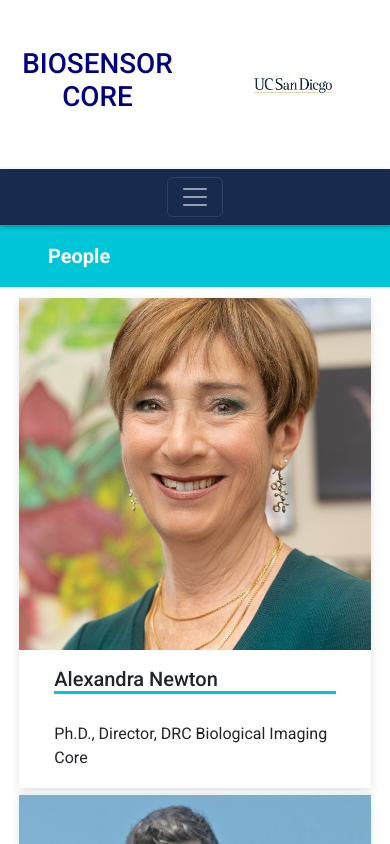
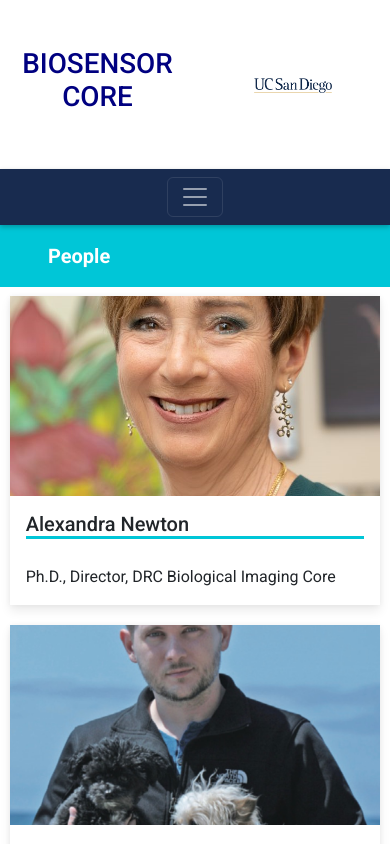
Before and after one commit to biosensorcore/biosensorcore.github.io, a React (Create React App) app in the folder frontend/: page /people in a window 390 px wide. Shown: the top 844 px of the page. Built offline with nearby package versions, Linux system fonts and the light colour scheme.

Commit message:
Update Resources page layout: cards display one per row with image on left and text on right

```diff
--- a/frontend/src/components/ContentBox.jsx
+++ b/frontend/src/components/ContentBox.jsx
@@ -9,11 +9,13 @@ function ContentBox({content}) {
                 {img ? <div className={`${styles.content_box_image_container} ${short ? styles.content_box_short : ""}`}>
                     <img src={`images/${img}`} alt={header || "Content image"}/>
                 </div> : null}
-                <div className={styles.content_box_header}>
-                    <h5>{header}</h5>
-                </div>
-                <div className={`${styles.content_box_text} ${short ? styles.content_box_short : ""}`}>
-                    <p>{text}</p>
+                <div className={styles.content_box_content}>
+                    <div className={styles.content_box_header}>
+                        <h5>{header}</h5>
+                    </div>
+                    <div className={`${styles.content_box_text} ${short ? styles.content_box_short : ""}`}>
+                        <p>{text}</p>
+                    </div>
                 </div>
             </div>
         )
--- a/frontend/src/components/ContentBoxGroup.jsx
+++ b/frontend/src/components/ContentBoxGroup.jsx
@@ -2,7 +2,7 @@ import styles from '../styles/ContentBox.module.css';
 import ContentBox from './ContentBox';
 
 function ContentBoxGroup({contentBoxes}) {
-    return <div className={`${styles.content_box_group} ${contentBoxes.length < 3 ? styles.content_box_group_less_full : ""}`}>
+    return <div className={styles.content_box_group}>
         {contentBoxes.map((content) => (
             <ContentBox content={content}/>
         ))}
--- a/frontend/src/styles/ContentBox.module.css
+++ b/frontend/src/styles/ContentBox.module.css
@@ -1,10 +1,9 @@
 .content_box_group {
     display: flex;
     width: 100%;
-    flex-direction: row;
+    flex-direction: column;
     padding: 0% 4% 5% 4%;
-    justify-content: flex-start;
-    flex-wrap: wrap;
+    gap: 2rem;
 }
 
 .content_box_group_less_full {
@@ -12,10 +11,9 @@
 }
 
 .content_box_wrapper {
-    flex-basis: 25%;
-    width: 25%;
+    width: 100%;
     flex-shrink: 0;
-    min-height: 300px;
+    min-height: 200px;
     padding: 1%;
     box-sizing: border-box;
     transition: transform 0.2s ease;
@@ -42,18 +40,22 @@
     width: 100%;
     background-color: white;
     display: flex;
-    flex-direction: column;
+    flex-direction: row;
+    align-items: stretch;
 }
 
 .content_box_image_container {
-    height: 30%;
-    width: 100%;
+    height: 100%;
+    width: 300px;
+    min-width: 300px;
     overflow: hidden;
     aspect-ratio: 1;
 }
 
 .content_box_image_container.content_box_short {
-    height: 70%;
+    height: 100%;
+    width: 250px;
+    min-width: 250px;
     aspect-ratio: 1;
 }
 
@@ -64,8 +66,15 @@
     object-position: center;
 }
 
+.content_box_content {
+    flex: 1;
+    display: flex;
+    flex-direction: column;
+    padding: 2rem;
+}
+
 .content_box_header {
-    margin: 5% 10%;
+    margin: 0 0 1rem 0;
 }
 
 .content_box_header h5 {
@@ -74,9 +83,9 @@
 }
 
 .content_box_text {
-    padding: 0% 10%;
+    padding: 0;
     flex-grow: 1;
-    margin-bottom: 5%;
+    margin: 0;
 }
 
 .content_box_text p {
@@ -94,16 +103,35 @@
     }
 }
 
-@media (max-width: 1000px) {
-    .content_box_wrapper {
-        width: 50%;
-        flex-basis: 50%;
+@media (max-width: 800px) {
+    .content_box_container {
+        flex-direction: column;
+    }
+
+    .content_box_image_container {
+        width: 100%;
+        min-width: auto;
+        height: 200px;
+    }
+
+    .content_box_image_container.content_box_short {
+        width: 100%;
+        min-width: auto;
+        height: 200px;
+    }
+
+    .content_box_content {
+        padding: 1rem;
     }
 }
 
 @media (max-width: 600px) {
     .content_box_wrapper {
-        width: 100%;
-        flex-basis: 100%;
+        padding: 0.5%;
+    }
+
+    .content_box_group {
+        padding: 0% 2% 5% 2%;
+        gap: 1rem;
     }
 }
```
